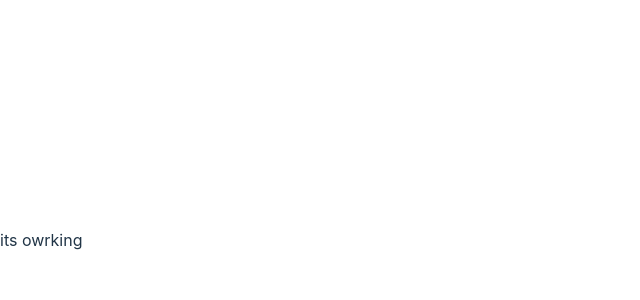
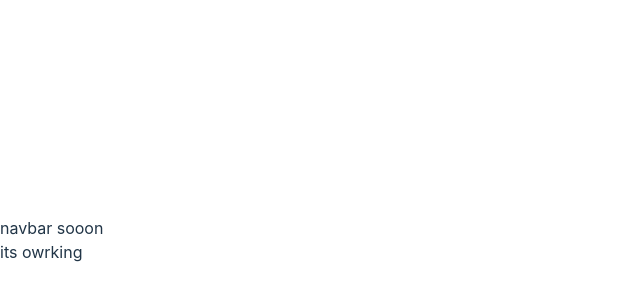
Before and after one commit to JoshuaLingg/Burning-Airlines-Frontend, a React (Vite) app: page /flights in a window 1280 px wide. Shown: the part 160-460 px from the top of the page, without its empty margins (0-640 px from the left). Built offline with nearby package versions, Linux system fonts and the light colour scheme.

Commit message:
added components base files

```diff
--- /dev/null
+++ b/src/components/Navbar.jsx
@@ -0,0 +1,9 @@
+function Navbar() {
+  return(
+    <div>
+      navbar sooon
+    </div>
+  );
+};
+
+export default Navbar;
--- a/src/routes/Flights.jsx
+++ b/src/routes/Flights.jsx
@@ -1,6 +1,12 @@
+import Navbar from "../components/Navbar";
+
 function Flights() {
   return (
-    <div>its owrking</div>
+
+    <div>
+      <Navbar />
+      its owrking
+    </div>
   );
 };
 
```
Also changed, not shown: src/components/FlightDisplay.jsx (added, +9 -0 lines), src/components/FlightInput.jsx (added, +9 -0 lines), src/components/SeatSelection.jsx (added, +9 -0 lines).
